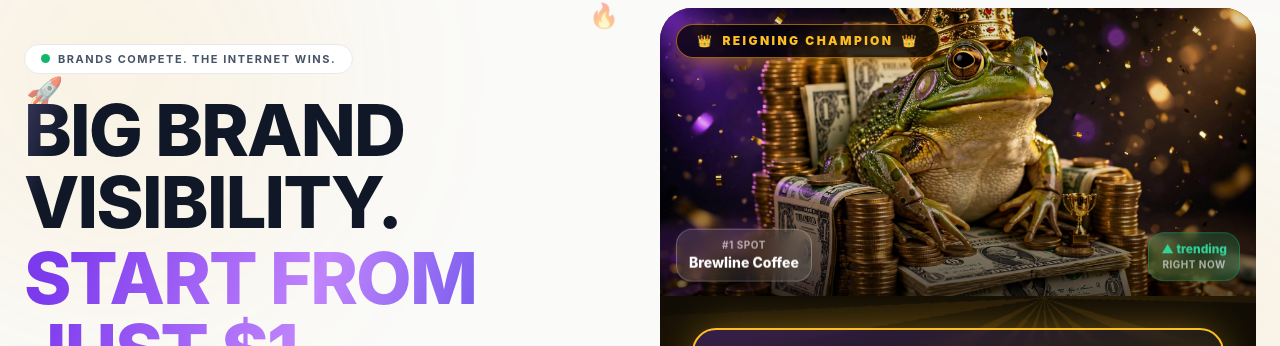
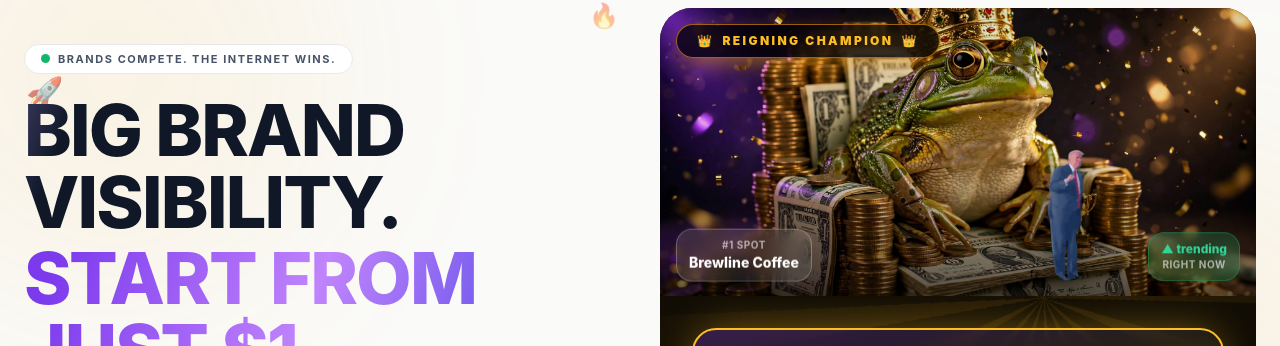
Before and after one commit to dawoodshah2232-svg/flexspot, a React (Vite) app: page / in a window 1280 px wide. Shown: the part 124-470 px from the top of the page. Built offline with nearby package versions, Linux system fonts and the light colour scheme; no server answers.

Commit message:
Hero: dancing cutout with background removed (original dance loop, 40-frame WebP)

```diff
--- a/src/index.css
+++ b/src/index.css
@@ -529,3 +529,6 @@ table.admin-table { width: 100%; border-collapse: collapse; font-size: 0.85rem;
 /* -------- subtle glows for podium #2 / #3 -------- */
 .podium-glow-2 { box-shadow: 0 10px 34px -14px rgba(100,116,139,.55); border-color: rgba(148,163,184,.55) !important; }
 .podium-glow-3 { box-shadow: 0 10px 34px -14px rgba(180,83,9,.5); border-color: rgba(217,119,6,.5) !important; }
+
+/* hero dancer cutout: respect reduced motion (native WebP loop can't be paused via CSS) */
+@media (prefers-reduced-motion: reduce) { .hero-dancer { display: none; } }
--- a/src/pages/Home.jsx
+++ b/src/pages/Home.jsx
@@ -94,6 +94,14 @@ function ChampionStage({ leader, onClaim }) {
           loading="eager"
         />
         <div className="absolute inset-0 bg-gradient-to-t from-black/65 via-transparent to-black/15" aria-hidden="true" />
+        {/* dancing hype-man cutout — original dance loop, background removed */}
+        <img
+          src={`${import.meta.env.BASE_URL}hero-dancer.webp`}
+          alt=""
+          aria-hidden="true"
+          className="hero-dancer pointer-events-none absolute bottom-0 left-1/2 -translate-x-1/2 sm:left-auto sm:translate-x-0 sm:right-36 z-10 w-16 min-[420px]:w-[72px] sm:w-24 drop-shadow-[0_10px_16px_rgba(0,0,0,0.5)]"
+          loading="eager"
+        />
         {/* champion ribbon — top-left of the photo */}
         <div className="absolute top-4 left-4">
           <div className="inline-flex items-center gap-2 bg-black/70 backdrop-blur-md text-[#FBBF24] border border-[#F59E0B]/60 font-black text-[11px] sm:text-xs uppercase tracking-[0.2em] rounded-full px-5 py-2 shadow-[0_8px_24px_-6px_rgba(245,158,11,0.7)]">
```
Also changed, not shown: public/hero-dancer.webp (added).
